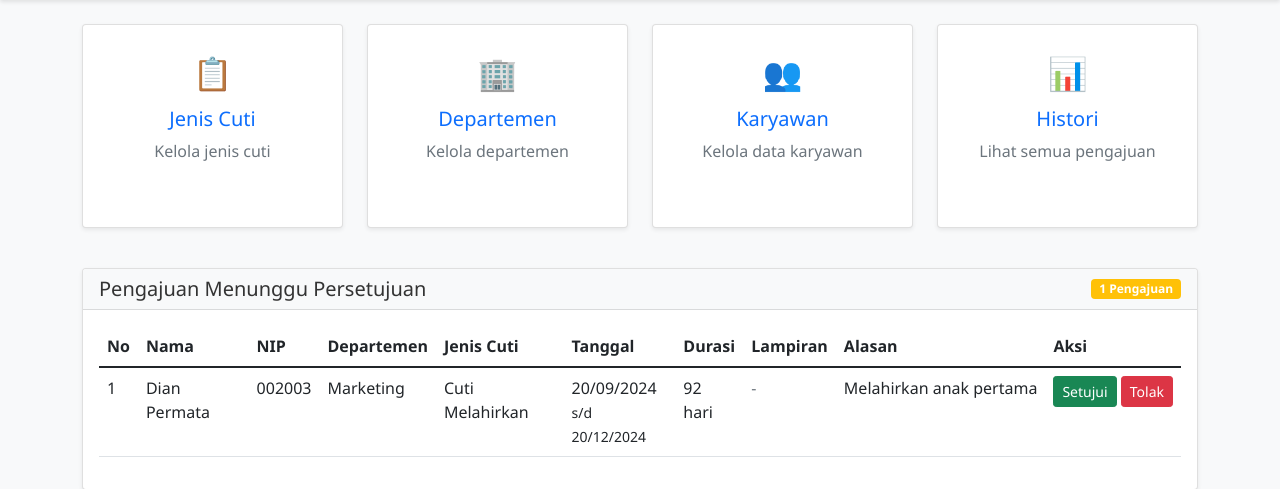
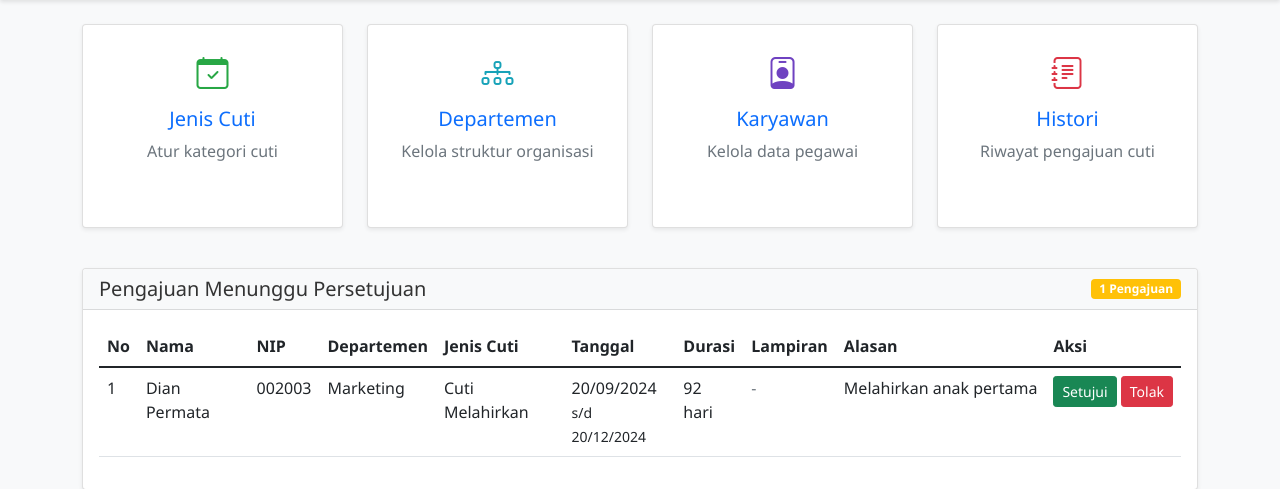
Before and after one commit to DevinaDianSaputri/UAS-PL, a PHP site: page /admin/dashboard.php in a window 1280 px wide. Shown: the part 56-545 px from the top of the page. Run offline with PHP 8.4, Linux system fonts and the light colour scheme; a user stored in the database is signed in; data comes from the database, SQL or seed files in the repository.

Commit message:
Update dashboard.php

```diff
--- a/admin/dashboard.php
+++ b/admin/dashboard.php
@@ -85,6 +85,7 @@ try {
     <meta name="viewport" content="width=device-width, initial-scale=1.0">
     <title>Dashboard Admin - Sistem Cuti</title>
     <link href="https://cdn.jsdelivr.net/npm/bootstrap@5.1.3/dist/css/bootstrap.min.css" rel="stylesheet">
+    <link rel="stylesheet" href="https://cdn.jsdelivr.net/npm/bootstrap-icons@1.8.1/font/bootstrap-icons.css">
     <style>
         body {
             background-color: #f8f9fa;
@@ -136,6 +137,24 @@ try {
         .menu-icon {
             font-size: 2rem;
             margin-bottom: 10px;
+            color: #0d6efd;
+        }
+
+        /* Warna khusus untuk setiap ikon */
+        .icon-jenis-cuti {
+            color: #28a745; /* Hijau */
+        }
+
+        .icon-departemen {
+            color: #17a2b8; /* Biru cerah */
+        }
+
+        .icon-karyawan {
+            color: #6f42c1; /* Ungu */
+        }
+
+        .icon-histori {
+            color: #dc3545; /* Merah */
         }
 
         .badge-file {
@@ -193,36 +212,36 @@ try {
             <div class="col-md-3 mb-3">
                 <a href="jenis_cuti/jenis_cuti.php" class="text-decoration-none">
                     <div class="card menu-card text-center p-4">
-                        <div class="menu-icon">📋</div>
+                        <div class="menu-icon icon-jenis-cuti"><i class="bi bi-calendar-check"></i></div>
                         <h5>Jenis Cuti</h5>
-                        <p class="text-muted">Kelola jenis cuti</p>
+                        <p class="text-muted">Atur kategori cuti</p>
                     </div>
                 </a>
             </div>
             <div class="col-md-3 mb-3">
                 <a href="departemen/departemen.php" class="text-decoration-none">
                     <div class="card menu-card text-center p-4">
-                        <div class="menu-icon">🏢</div>
+                        <div class="menu-icon icon-departemen"><i class="bi bi-diagram-3"></i></div>
                         <h5>Departemen</h5>
-                        <p class="text-muted">Kelola departemen</p>
+                        <p class="text-muted">Kelola struktur organisasi</p>
                     </div>
                 </a>
             </div>
             <div class="col-md-3 mb-3">
                 <a href="karyawan/karyawan.php" class="text-decoration-none">
                     <div class="card menu-card text-center p-4">
-                        <div class="menu-icon">👥</div>
+                        <div class="menu-icon icon-karyawan"><i class="bi bi-person-badge"></i></div>
                         <h5>Karyawan</h5>
-                        <p class="text-muted">Kelola data karyawan</p>
+                        <p class="text-muted">Kelola data pegawai</p>
                     </div>
                 </a>
             </div>
             <div class="col-md-3 mb-3">
                 <a href="histori.php" class="text-decoration-none">
                     <div class="card menu-card text-center p-4">
-                        <div class="menu-icon">📊</div>
+                        <div class="menu-icon icon-histori"><i class="bi bi-journal-text"></i></div>
                         <h5>Histori</h5>
-                        <p class="text-muted">Lihat semua pengajuan</p>
+                        <p class="text-muted">Riwayat pengajuan cuti</p>
                     </div>
                 </a>
             </div>
@@ -379,6 +398,5 @@ try {
     </div>
 
     <script src="https://cdn.jsdelivr.net/npm/bootstrap@5.1.3/dist/js/bootstrap.bundle.min.js"></script>
-    <link rel="stylesheet" href="https://cdn.jsdelivr.net/npm/bootstrap-icons@1.8.1/font/bootstrap-icons.css">
 </body>
 </html>
```
